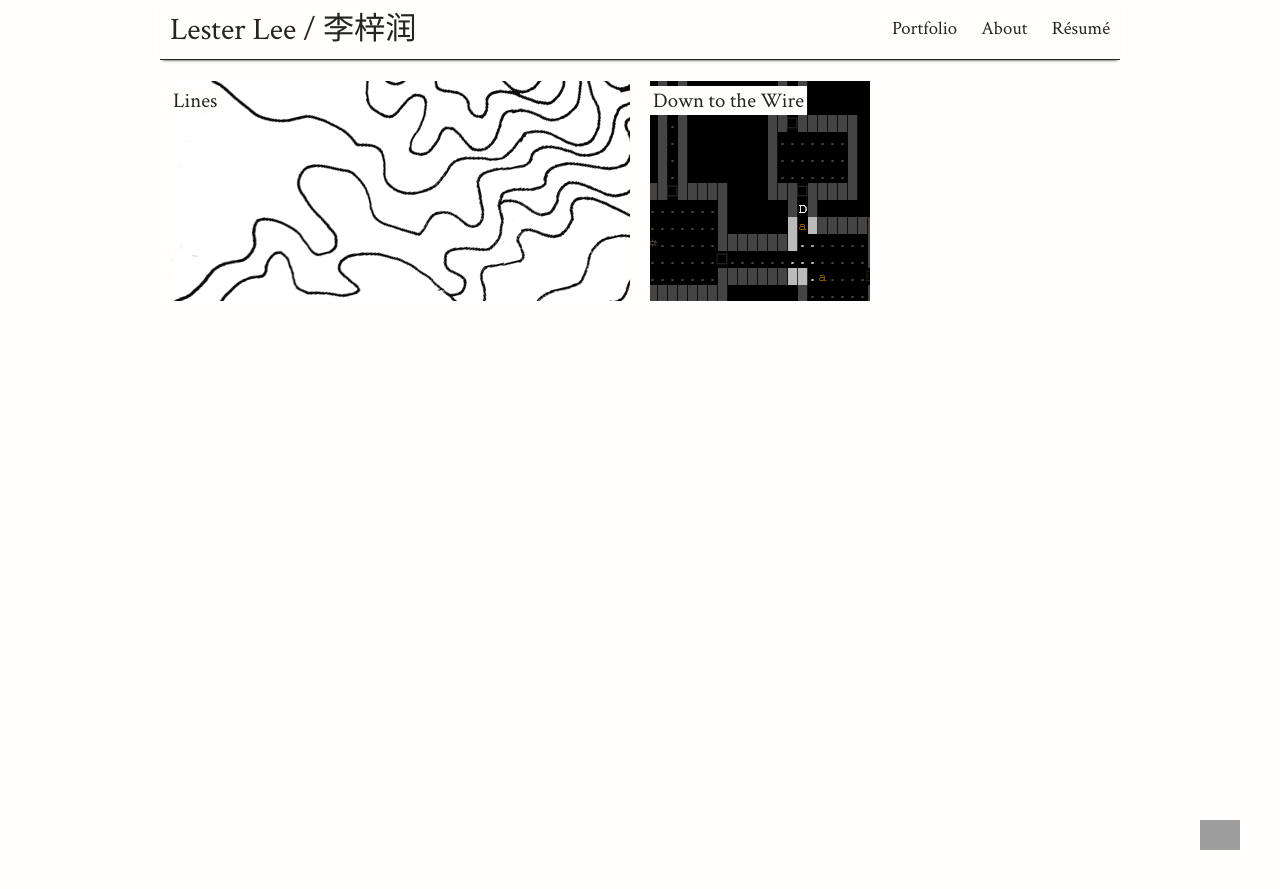
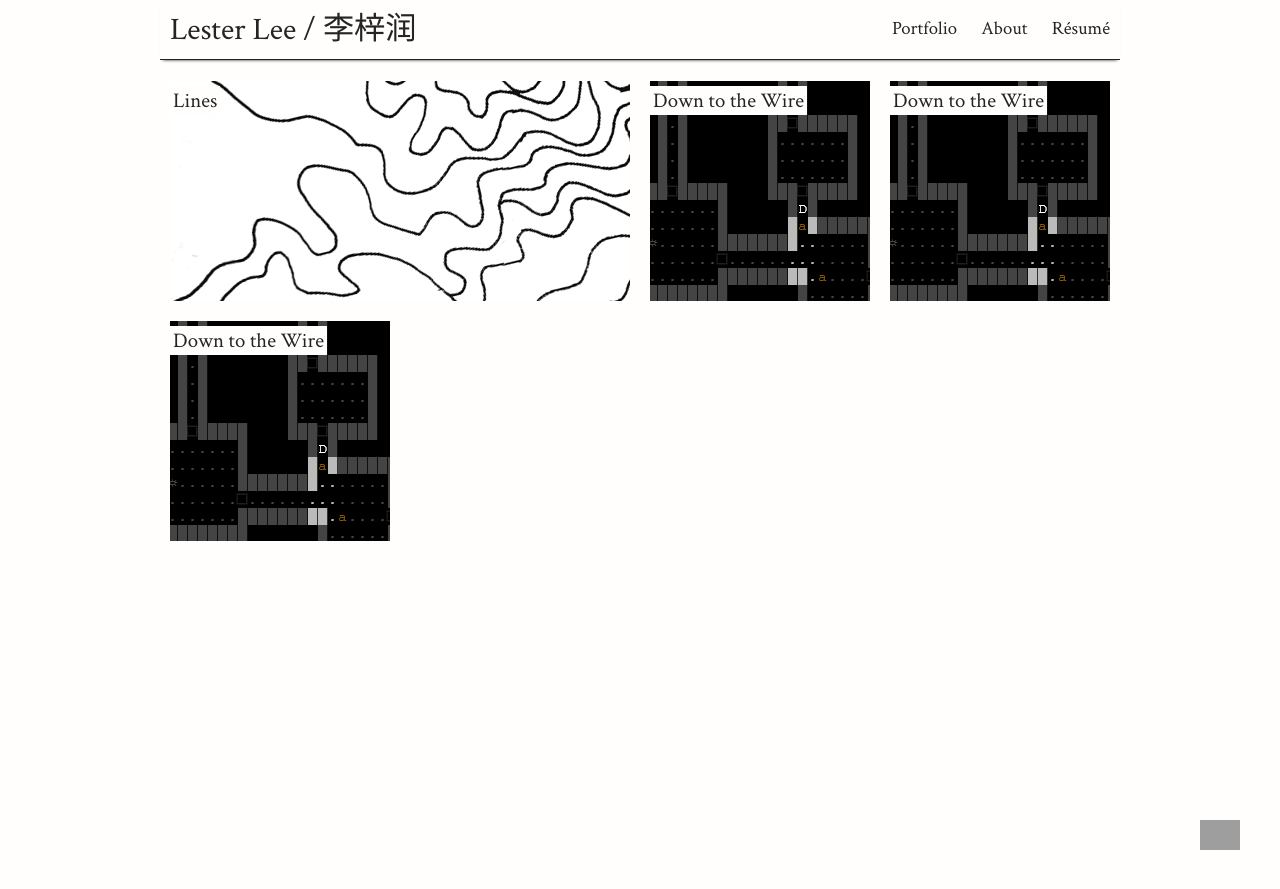
Before and after one commit to lester-lee/lester-lee.github.io, a Jekyll site: the page built from index.html, in a window 1280 px wide. Shown: the top 889 px of the page. Built offline with Jekyll 4.4.1, drawn with Linux system fonts in a browser that asks for light colours; grey boxes are pictures that could not be loaded.

Commit message:
more mobile work

```diff
--- a/_data/galleries.yml
+++ b/_data/galleries.yml
@@ -2,3 +2,7 @@
   url: /works/lines/
 - name: Down to the Wire
   url: /works/down-to-the-wire/
+- name: Down to the Wire
+  url: /works/down-to-the-wire/
+- name: Down to the Wire
+  url: /works/down-to-the-wire/
--- a/_includes/nav.html
+++ b/_includes/nav.html
@@ -1,6 +1,7 @@
 <header>
 <nav>
-  <a href="/">Lester Lee / <span class="chinese">李梓润</span></a>
+  <a href="/" id="nav-logo-img"><img src="{{site.baseurl}}/assets/logo_red.png" alt="Lester Lee Logo"></a>
+  <a id="nav-logo-text" href="/">Lester Lee / <span class="chinese">李梓润</span></a>
   <!-- <a href="{{site.baseurl}}/"><img src="{{site.baseurl}}/assets/logo.png" alt="Lester Lee Logo"></a> -->
   <ul id="pages">
     <li style="display:none;"><a href="#main-content">Link to Main Content</a></li>
--- a/css/portfolio.scss
+++ b/css/portfolio.scss
@@ -7,6 +7,7 @@
   3. Nav
   4. Content
   5. Galleries
+  6. Media Queries
 */
 /*
   #SETTINGS
@@ -72,6 +73,7 @@
 }
 
 #seal {
+  display: none;
   position: fixed;
   width: 40px;
   height: 40px;
@@ -109,9 +111,16 @@
   border-bottom: 1.5px solid $main-c;
   box-shadow: 0 3px 3px -3px $main-c;
 
-  img {
-    max-height: 32px;
+  #nav-logo-img img {
+    position: relative;
+    top: 5px;
+    height: 40px;
   }
+
+  #nav-logo-text{
+    display: none;
+  }
+
   a {
     color: $text-c;
     &:hover {
@@ -159,13 +168,13 @@
 */
 
 .content {
-  width: $text-width;
+  max-width: $text-width;
   margin: 0 auto;
   padding-top: 50px;
 }
 
 .portfolio {
-  width: $content-width;
+  max-width: $content-width;
   padding-left: 0;
 }
 
@@ -195,13 +204,14 @@
 #galleries {
   display: flex;
   flex-flow: row wrap;
+  justify-content: center;
   padding: 0;
 
   li {
     position:relative;
     overflow: hidden;
     margin: 10px;
-    height: 220px;
+    max-height: 220px;
     &:hover {
       color: $accent-c;
     }
@@ -230,3 +240,21 @@
     }
   }
 }
+
+/*
+  #MEDIA QUERIES
+*/
+@media only screen and (min-width: 960px) {
+  #nav-logo-img{
+    display: none;
+  }
+  #nav-logo-text{
+    display: block !important;
+  }
+  #seal{
+    display: block !important;
+  }
+  #galleries{
+    justify-content: flex-start;
+  }
+}
```
Also changed, not shown: js/smoothscroll.js (deleted, +0 -17 lines).
